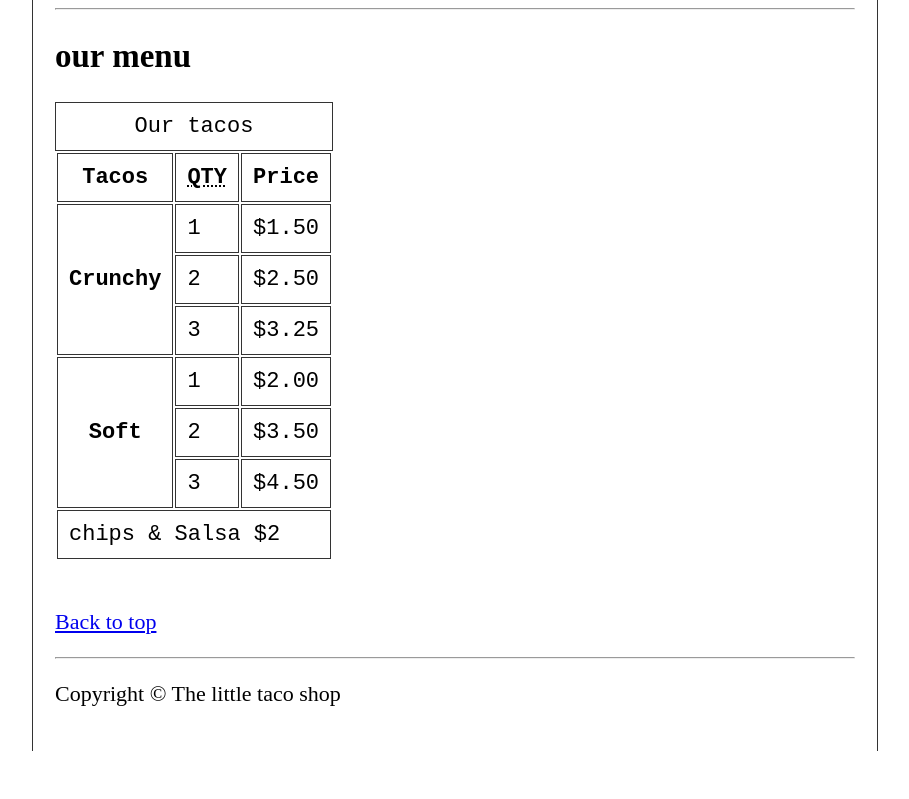
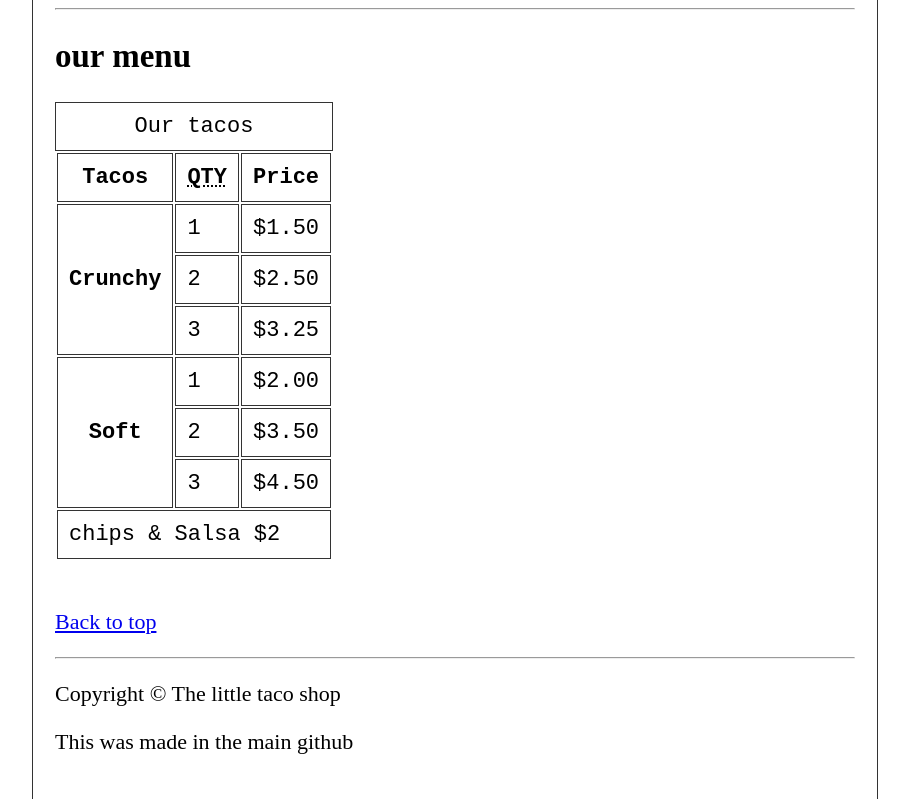
Before and after one commit to spsv97/github-lab, a plain HTML site: page index.html in a window 1280 px wide. Shown: the part 835-1634 px from the top of the page, without its empty margins (185-1094 px from the left). Before the commit the page ends 1586 px from the top, so only its background shows below. Drawn offline with Linux system fonts and the light colour scheme.

Commit message:
Added new paragraph in the footer

```diff
--- a/index.html
+++ b/index.html
@@ -120,6 +120,7 @@
     <hr />
     <footer>
       <p>Copyright &copy; The little taco shop</p>
+      <p>This was made in the main github</p>
     </footer>
   </body>
 </html>
```
